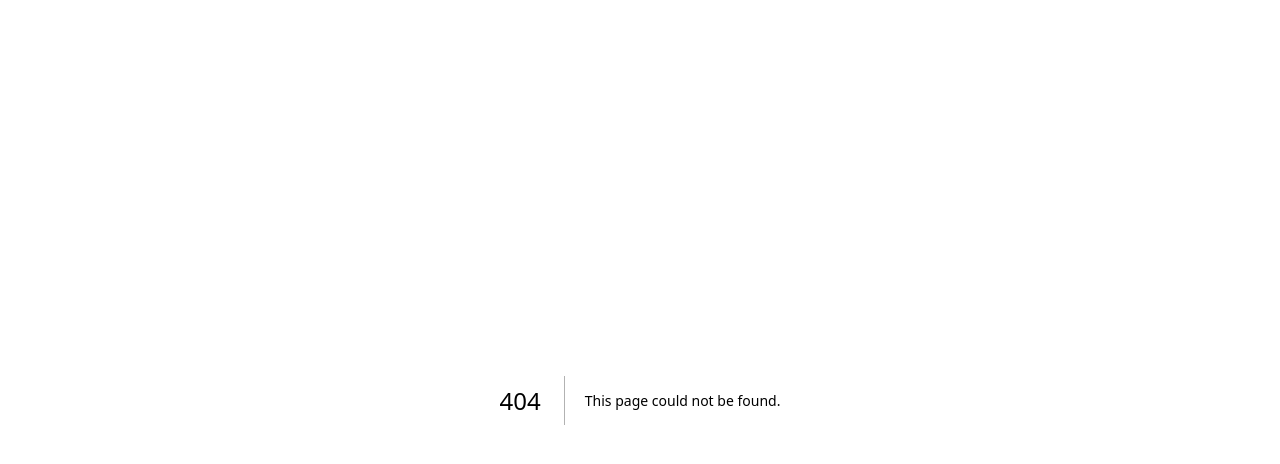
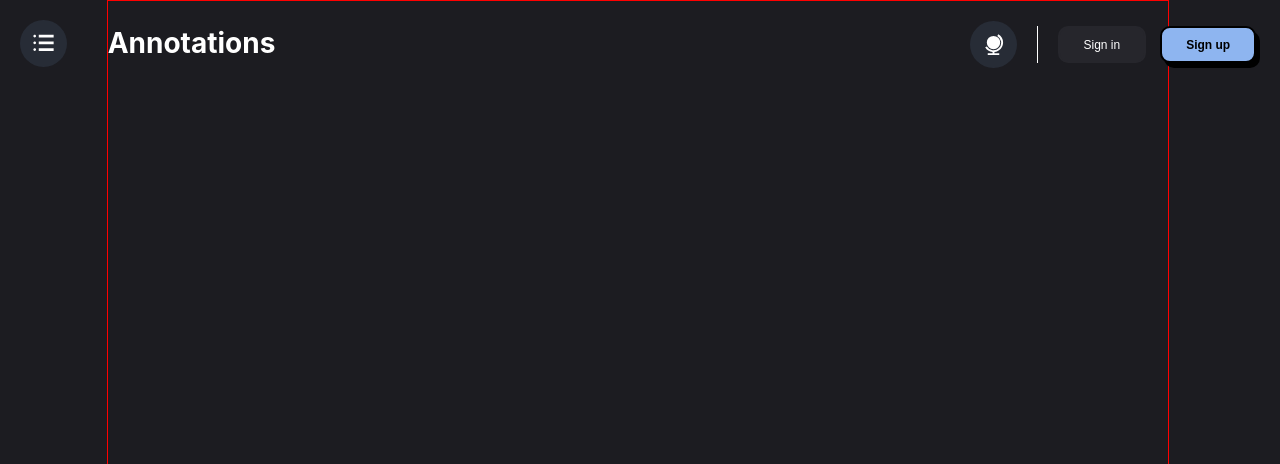
Before and after one commit to RichardPompeo/personspace, a Next.js app in the folder apps/web/: page /annotations in a window 1280 px wide. Before the commit this address had no page. Shown: the top 464 px of the page. Built offline with nearby package versions, Linux system fonts and the light colour scheme; a web font is replaced by a local one.

Commit message:
refact: change next structure

```diff
--- /dev/null
+++ b/apps/web/app/annotations/page.tsx
@@ -0,0 +1,22 @@
+"use client";
+
+import Layout from "../../layout";
+
+const Annotations = () => {
+  return (
+    <Layout>
+      <div
+        style={{
+          border: "1px solid red",
+          height: "100%",
+          width: "100%",
+          paddingTop: "25px",
+        }}
+      >
+        <h1>Annotations</h1>
+      </div>
+    </Layout>
+  );
+};
+
+export default Annotations;
--- a/apps/web/app/layout.tsx
+++ b/apps/web/app/layout.tsx
@@ -1,8 +1,50 @@
+"use client";
+import React from "react";
+import { initReactI18next } from "react-i18next";
+
+import { ApolloClient, InMemoryCache, ApolloProvider } from "@apollo/client";
+
+import { ThemeProvider } from "styled-components";
+
+import i18n from "i18next";
+import LanguageDetector from "i18next-browser-languagedetector";
+
+import { LayoutProvider } from "../contexts/LayoutProvider";
+import { AuthProvider } from "../contexts/AuthProvider";
+
+import GlobalStyle from "../styles/global";
+import { darkTheme } from "../styles/themes/dark";
+
+import en from "../languages/en.json";
+import pt from "../languages/pt.json";
+
+declare module "i18next" {
+  interface CustomTypeOptions {
+    returnNull: false;
+  }
+}
+
+i18n
+  .use(initReactI18next)
+  .use(LanguageDetector)
+  .init({
+    fallbackLng: "en",
+    resources: {
+      ...en,
+      ...pt,
+    },
+  });
+
 export default function RootLayout({
   children,
 }: {
   children: React.ReactNode;
 }) {
+  const client = new ApolloClient({
+    uri: "http://localhost:4000",
+    cache: new InMemoryCache(),
+  });
+
   return (
     <html lang="en">
       <head>
@@ -11,7 +53,18 @@ export default function RootLayout({
           rel="stylesheet"
         />
       </head>
-      <body>{children}</body>
+      <body>
+        <ApolloProvider client={client}>
+          <ThemeProvider theme={darkTheme}>
+            <LayoutProvider>
+              <AuthProvider>
+                <GlobalStyle />
+                {children}
+              </AuthProvider>
+            </LayoutProvider>
+          </ThemeProvider>
+        </ApolloProvider>
+      </body>
     </html>
   );
 }
--- a/apps/web/layout/index.tsx
+++ b/apps/web/layout/index.tsx
@@ -1,29 +1,17 @@
 import React, { useContext } from "react";
-import { Trans, useTranslation } from "react-i18next";
 
 import { Row, Col } from "antd";
 
 import NavBar from "../components/Navbar";
 import UtilityContent from "../components/UtilityContent";
 
-import abstract from "../assets/abstract.svg";
-
 import { LayoutContext } from "../contexts/LayoutProvider";
 import { Container as LayoutContainer } from "../styles/components/LayoutStyles";
-import { PrimaryButton } from "ui";
-import {
-  Container,
-  HeaderContent,
-  Header,
-  Title,
-  SubTitle,
-  Img,
-} from "../styles/pages/HomeStyles";
 
-export default function Layout() {
+import { Container } from "../styles/pages/HomeStyles";
+
+export default function Layout({ children }) {
   const { menu } = useContext(LayoutContext);
-
-  const { t } = useTranslation();
 
   return (
     <LayoutContainer>
@@ -33,22 +21,7 @@ export default function Layout() {
         </Col>
         <Col span={menu ? 8 : 10}>
           <UtilityContent />
-          <Container>
-            <HeaderContent>
-              <Header>
-                <Title>
-                  <Trans i18nKey="home.title" components={[<strong key={0} />]}>
-                    {t("home.title")}
-                  </Trans>
-                </Title>
-                <SubTitle>{t("home.subtitle")}</SubTitle>
-                <PrimaryButton size="large">
-                  {t("home.aboutTheSiteButton")}
-                </PrimaryButton>
-              </Header>
-              <Img src={abstract.src} />
-            </HeaderContent>
-          </Container>
+          <Container>{children}</Container>
         </Col>
       </Row>
     </LayoutContainer>
```
Also changed, not shown: apps/web/app/page.tsx (+28 -46 lines).
